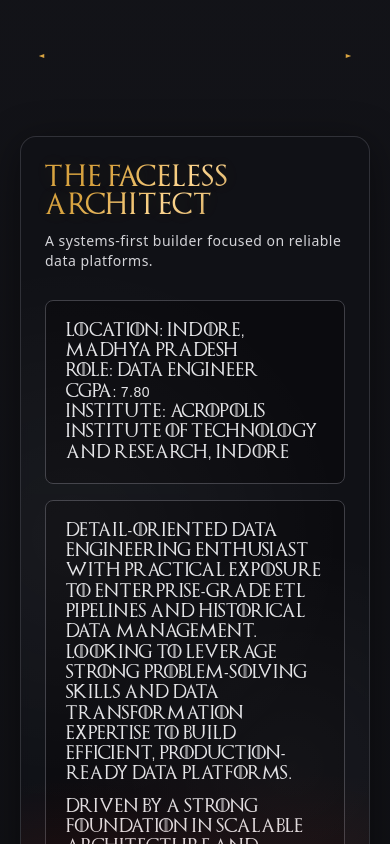
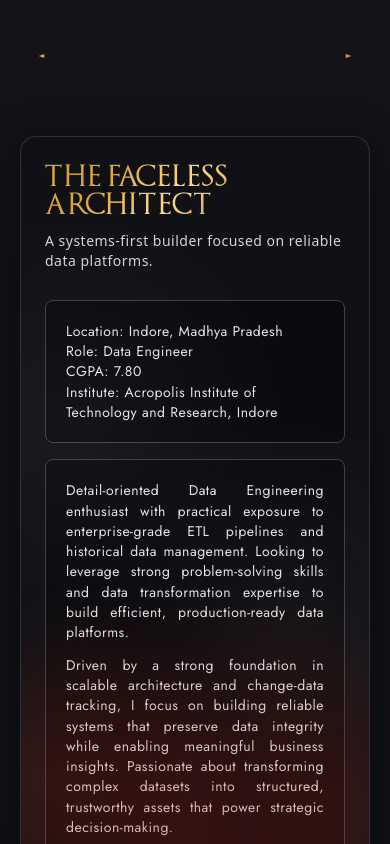
Before and after one commit to krishnad03/Krishna_Portfolio, a Next.js app: page / in a window 390 px wide. Shown: the part 860-1704 px from the top of the page. Built offline with nearby package versions, Linux system fonts and the light colour scheme.

Commit message:
Restore readable body font and refine section text

```diff
--- a/sections/AboutSection.tsx
+++ b/sections/AboutSection.tsx
@@ -10,7 +10,7 @@ export function AboutSection() {
           <p className="got-copy text-sm md:text-base">CGPA: 7.80</p>
           <p className="got-copy text-sm md:text-base">Institute: Acropolis Institute of Technology and Research, Indore</p>
         </article>
-        <article className="rounded-lg border border-zinc-700 bg-black/30 p-5">
+        <article className="rounded-lg border border-zinc-700 bg-black/30 p-5 text-justify">
           <p className="got-copy text-sm md:text-base">Detail-oriented Data Engineering enthusiast with practical exposure to enterprise-grade ETL pipelines and historical data management. Looking to leverage strong problem-solving skills and data transformation expertise to build efficient, production-ready data platforms.</p>
           <p className="got-copy mt-3 text-sm md:text-base">Driven by a strong foundation in scalable architecture and change-data tracking, I focus on building reliable systems that preserve data integrity while enabling meaningful business insights. Passionate about transforming complex datasets into structured, trustworthy assets that power strategic decision-making.</p>
         </article>
--- a/sections/DesignSection.tsx
+++ b/sections/DesignSection.tsx
@@ -23,7 +23,7 @@ export function DesignSection() {
       subtitle="Graphic design work, digital art, and visual storytelling beyond the data realm."
     >
       <div className="grid gap-5 lg:grid-cols-[1.2fr_0.8fr]">
-        <article className="rounded-xl border border-zinc-700 bg-black/35 p-6">
+        <article className="rounded-xl border border-zinc-700 bg-black/35 p-6 text-justify">
           <p className="text-zinc-200">
             I am also a graphic designer who loves to create digital art. This body of work reflects a parallel craft:
             building mood, clarity, and visual impact through design.
@@ -38,7 +38,7 @@ export function DesignSection() {
           </div>
         </article>
 
-        <article className="rounded-xl border border-gold/35 bg-[linear-gradient(145deg,rgba(217,164,65,0.1),rgba(17,18,23,0.72))] p-6">
+        <article className="rounded-xl border border-gold/35 bg-[linear-gradient(145deg,rgba(217,164,65,0.1),rgba(17,18,23,0.72))] p-6 text-justify">
           <h3 className="font-display text-lg uppercase tracking-[0.14em] text-gold">Open the Gallery</h3>
           <p className="mt-3 text-zinc-300">
             View the full graphic design portfolio in the linked Drive collection.
--- a/sections/MetricsSection.tsx
+++ b/sections/MetricsSection.tsx
@@ -32,7 +32,7 @@ function Counter({ target, suffix }: { target: number; suffix: string }) {
   }, [target]);
 
   return (
-    <div ref={ref} className="font-display text-3xl text-gold md:text-4xl">
+    <div ref={ref} className="font-display text-2xl text-gold md:text-3xl">
       {value}
       {suffix}
     </div>
--- a/sections/ProjectsSection.tsx
+++ b/sections/ProjectsSection.tsx
@@ -11,7 +11,7 @@ export function ProjectsSection() {
     <Section id="projects" title="The Great Battles" subtitle="House sigil cards from real engineering campaigns.">
       <div className="space-y-5">
         {projects.map((project, idx) => (
-          <article key={project.name} className="rounded-lg border border-zinc-700 bg-black/35 p-6">
+          <article key={project.name} className="rounded-lg border border-zinc-700 bg-black/35 p-6 text-justify">
             <h3 className="font-display text-xl uppercase tracking-[0.12em] text-gold">{project.name}</h3>
             <p className="mt-1 text-sm text-zinc-300">
               {project.role} | {project.timeline}
@@ -66,7 +66,7 @@ export function ProjectsSection() {
               onClick={(e) => e.stopPropagation()}
             >
               <h4 className="font-display text-2xl uppercase tracking-[0.12em] text-gold">{projects[active].name}</h4>
-              <p className="mt-3 text-zinc-200">{projects[active].impact}</p>
+              <p className="mt-3 text-justify text-zinc-200">{projects[active].impact}</p>
               <div className="mt-5 rounded border border-zinc-700 bg-black/30 p-4 text-zinc-300">
                 Architecture diagram placeholder: add a lightweight SVG in `public/assets/architecture-pipeline.svg`.
               </div>
--- a/tailwind.config.ts
+++ b/tailwind.config.ts
@@ -13,7 +13,7 @@ const config: Config = {
       },
       fontFamily: {
         display: ["var(--font-cinzel)", "serif"],
-        body: ["var(--font-cinzel)", "serif"]
+        body: ["var(--font-jost)", "sans-serif"]
       },
       boxShadow: {
         ember: "0 0 30px rgba(255,92,34,0.35)"
```
